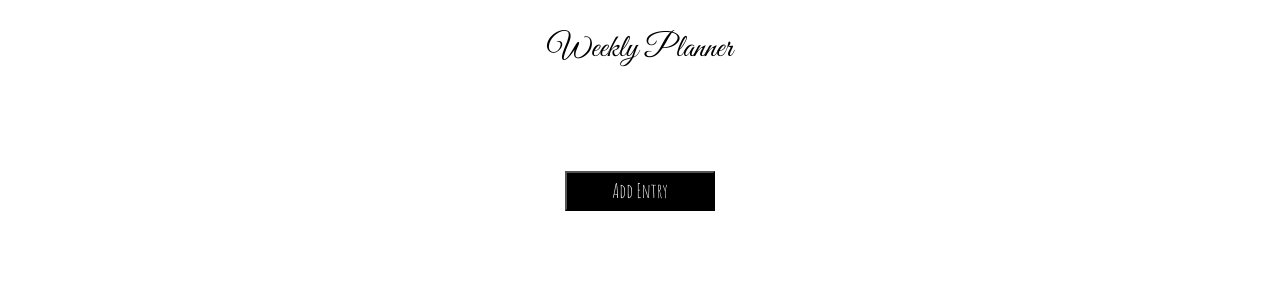
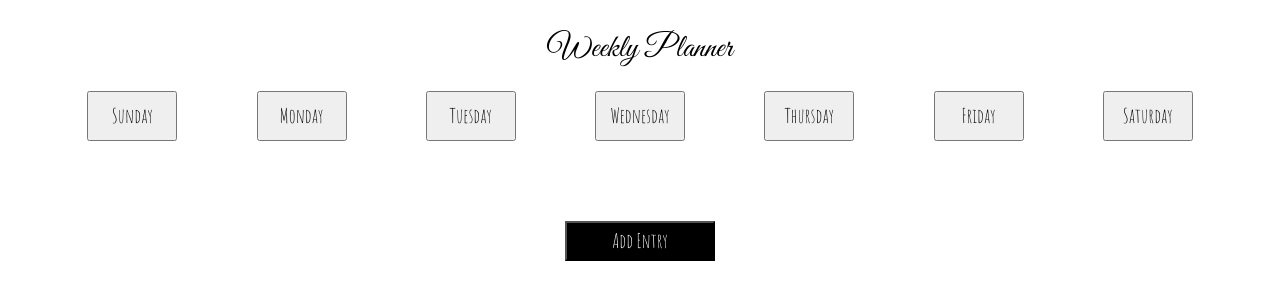
Before and after one commit to GiancarloMassoni/week-planner, a website: page index.html in a window 1280 px wide. Drawn offline with Linux system fonts and the light colour scheme.

Commit message:
Added buttons

```diff
--- a/index.html
+++ b/index.html
@@ -21,6 +21,15 @@
         <h1>Weekly Planner</h1>
       </div>
     </div>
+    <div class="row justify-evenly">
+      <div class="col-one-seventh"><button>Sunday</button></div>
+      <div class="col-one-seventh"><button>Monday</button></div>
+      <div class="col-one-seventh"><button>Tuesday</button></div>
+      <div class="col-one-seventh"><button>Wednesday</button></div>
+      <div class="col-one-seventh"><button>Thursday</button></div>
+      <div class="col-one-seventh"><button>Friday</button></div>
+      <div class="col-one-seventh"><button>Saturday</button></div>
+    </div>
     <div class="row justify-center align-center height">
       <div class="col-full">
         <button class="entry-btn">Add Entry</button>
@@ -36,7 +45,7 @@
         <form>
           <div class="row">
             <div class="col-third">
-              <select name="day-week" class="overlay-drop" required>
+              <select name="dayOfTheWeek" class="overlay-drop" required>
                 <option value="day-of-week">Day of Week</option>
                 <option value="monday">Monday</option>
                 <option value="tuesday">Tuesday</option>
--- a/main.js
+++ b/main.js
@@ -8,6 +8,7 @@ $entryBtn.addEventListener('click', addEntry);
 $form.addEventListener('submit', submitEntry);
 
 function submitEntry(event) {
+
   event.preventDefault();
   $overlay.className = 'overlay positioned hidden';
 
@@ -18,6 +19,8 @@ function submitEntry(event) {
     entryId: data.nextId
   };
   data.nextId++;
+  data.entries = entryData;
+  $form.reset();
 }
 
 function addEntry(event) {
--- a/styles.css
+++ b/styles.css
@@ -83,3 +83,12 @@ button {
 .hidden {
   display: none;
 }
+
+.justify-evenly {
+  justify-content: space-evenly;
+}
+
+.col-one-seventh button {
+  height: 50px;
+  width: 90px;
+}
```
